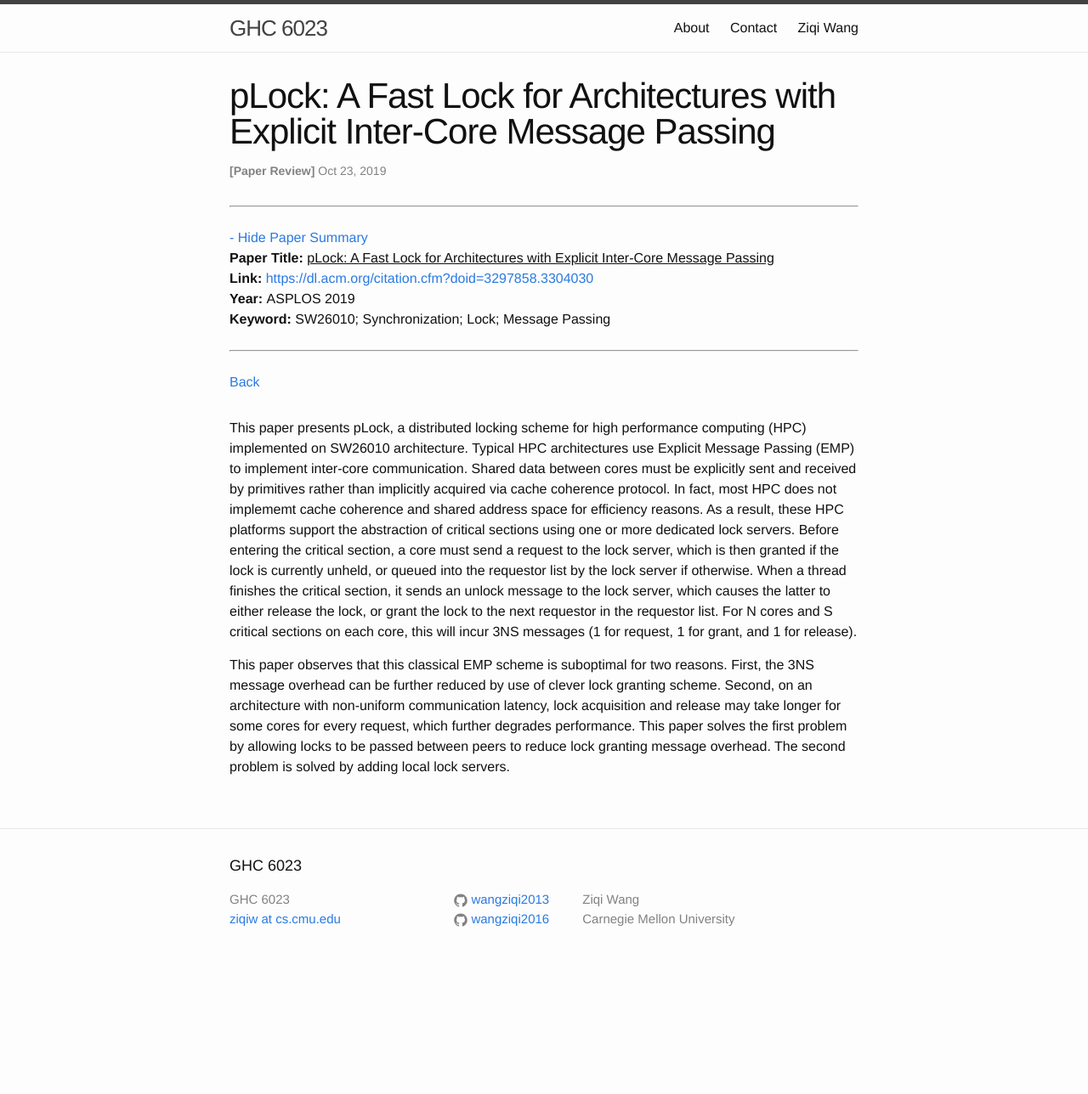
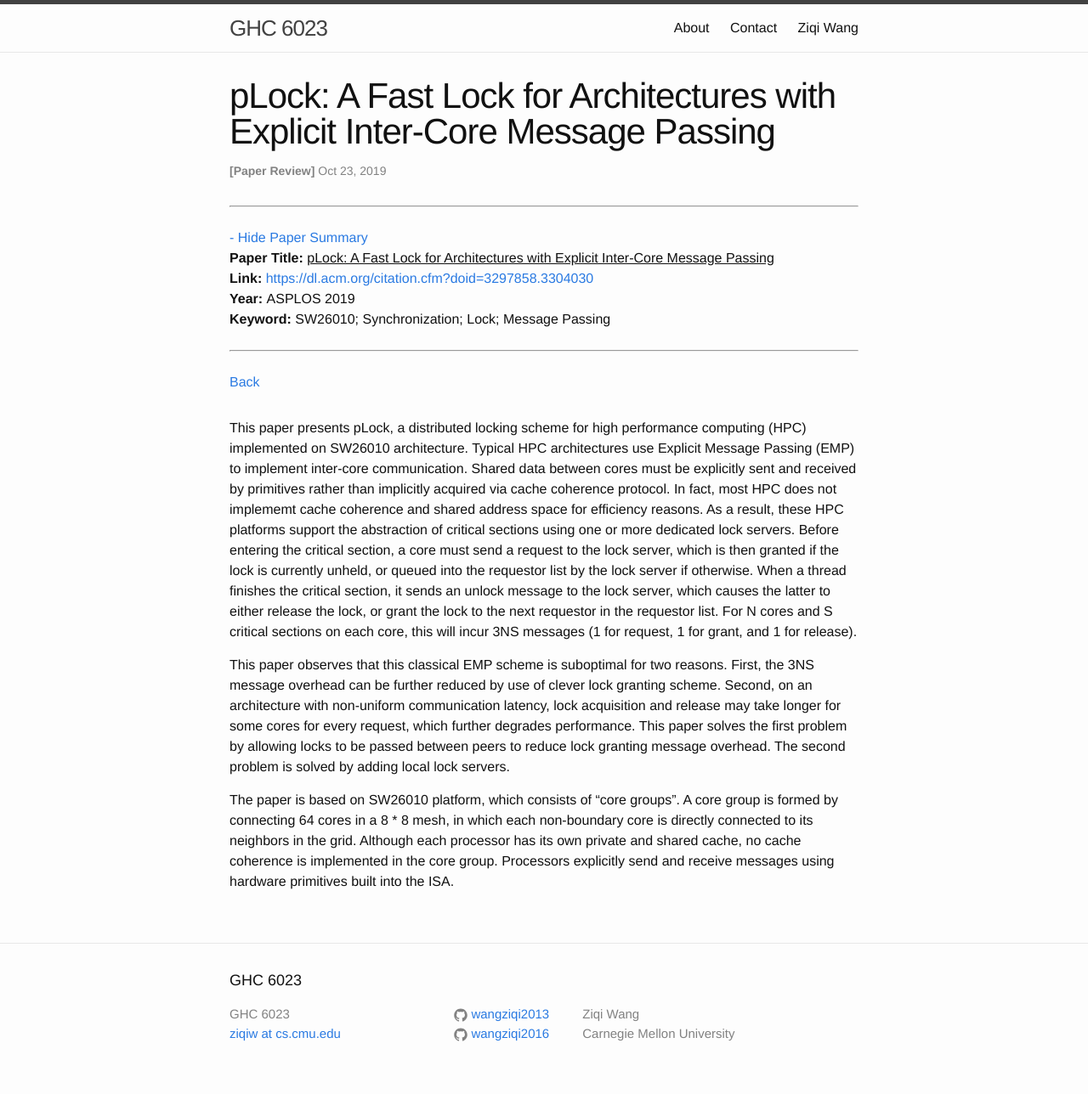
Before and after one commit to wangziqi2013/wangziqi2013.github.io, a Jekyll site: the page built from _posts/2019-10-23-plock.markdown, in a window 1280 px wide. Shown: the whole page at 85% size. Built offline with Jekyll 4.4.1, drawn with Linux system fonts in a browser that asks for light colours; before the commit the page ends 1153 px from its top, so only the background shows below that.

Commit message:
Adding ISA

```diff
--- a/_posts/2019-10-23-plock.markdown
+++ b/_posts/2019-10-23-plock.markdown
@@ -29,3 +29,8 @@ be further reduced by use of clever lock granting scheme. Second, on an architec
 lock acquisition and release may take longer for some cores for every request, which further degrades performance. This
 paper solves the first problem by allowing locks to be passed between peers to reduce lock granting message overhead. The
 second problem is solved by adding local lock servers.
+
+The paper is based on SW26010 platform, which consists of "core groups". A core group is formed by connecting 64 cores
+in a 8 * 8 mesh, in which each non-boundary core is directly connected to its neighbors in the grid. Although each processor
+has its own private and shared cache, no cache coherence is implemented in the core group. Processors explicitly send and
+receive messages using hardware primitives built into the ISA.
```
